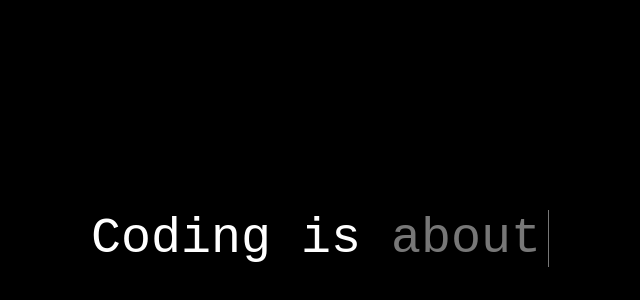
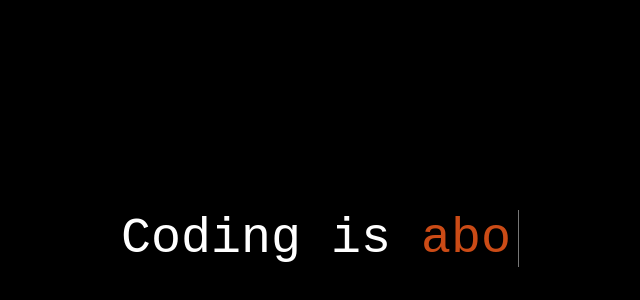
Before and after one commit to ttrav365/js-scroll, a plain HTML site: page index.html in a window 1280 px wide. Shown: the part 46-346 px from the top of the page, without its empty margins (320-960 px from the left). Drawn offline with Linux system fonts and the light colour scheme.

Commit message:
Fixed bugs, added new word and introduced a color sequence to display the words in.

```diff
--- a/index.html
+++ b/index.html
@@ -25,17 +25,33 @@
 
 	<script>
 
-		var words = ["fun", "exciting", "about not giving up", "being helpful", "being open", "what I learned at CodingDojo!"],
+		var words = ["fun", "exciting", "about not giving up", "being helpful", "being open", "what I learned at CodingDojo!", "an opportunity to express yourself"],
+			colors = {
+				yellow: '#b58900',
+				orange: '#cb4b16',
+				red: '#dc322f',
+				magenta: '#d33682',
+				violet: '#6c71c4',
+				blue: '#268bd2',
+				cyan: '#2aa198',
+				green: '#859900'
+			},
+			color_seq = [ colors.yellow, colors.orange, colors.red, colors.magenta, colors.violet,
+				colors.blue, colors.cyan, colors.green ],
 			el = document.getElementById('magic'),
 			word_counter = 0,
-			character_counter = 0;
+			character_counter = 0,
+			color_counter = 0;
 
 		function updateText()
 		{
-			el.innerHTML = el.innerHTML+words[word_counter][character_counter++];
-
-			if(character_counter == words[word_counter].length)
-			{
+			if (character_counter < words[word_counter].length) {
+				var next_char = words[word_counter][character_counter++];
+				if (next_char == ' ') {
+					next_char = "&nbsp;";
+				}
+				el.innerHTML = el.innerHTML + next_char;
+			} else {
 				word_counter++; 	//choose a different word
 				character_counter = 0;	//start over with the first character of the word
 				el.innerHTML = '';  //set the html to be blank
@@ -43,6 +59,11 @@
 				//if we're displaying the last word, go back to the first word
 				if(word_counter == words.length)
 					word_counter = 0;
+
+				// Set the color of the next word
+				el.style.color = color_seq[color_counter++];
+				if (color_counter == color_seq.length)
+					color_counter = 0;
 			}
 		}
 
```
